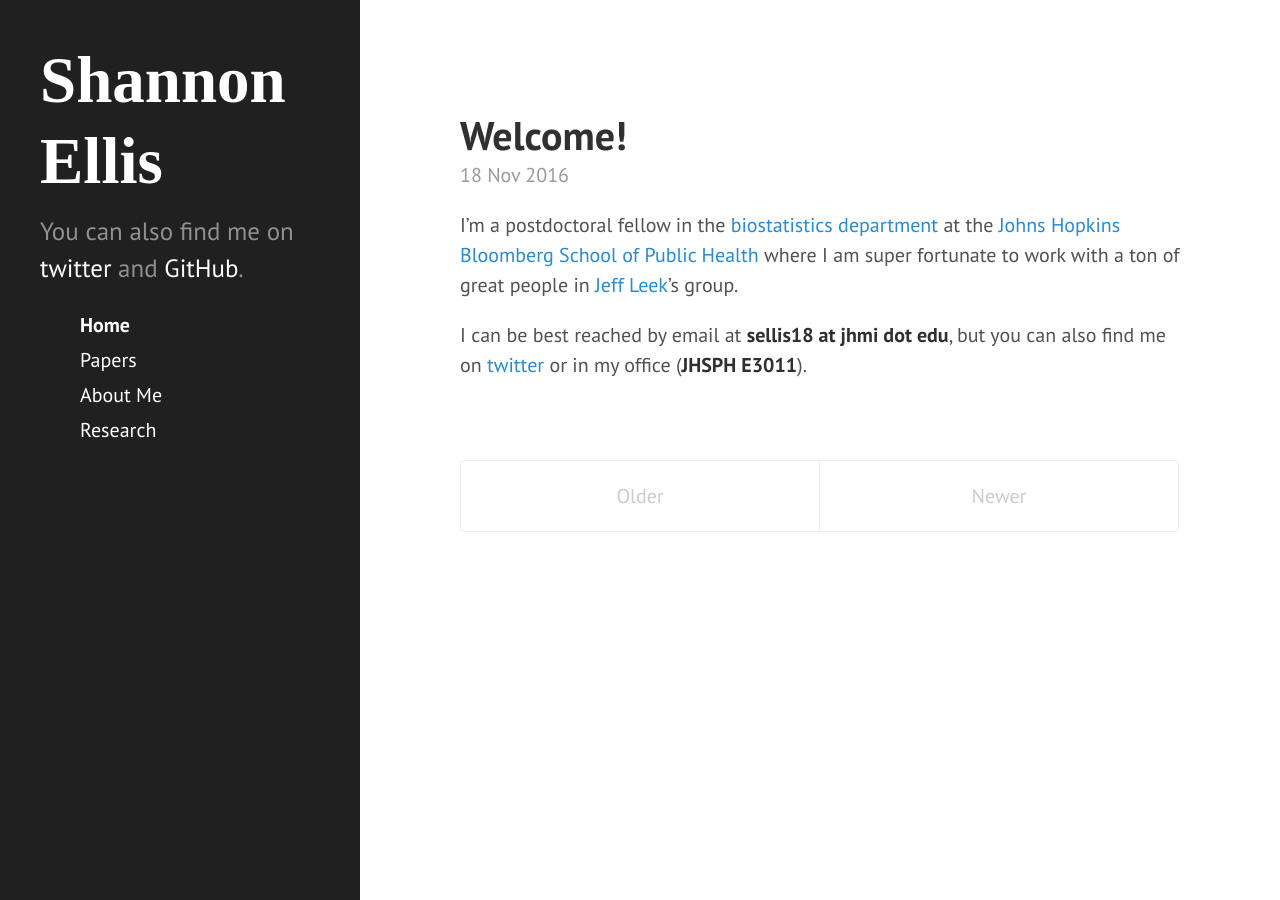
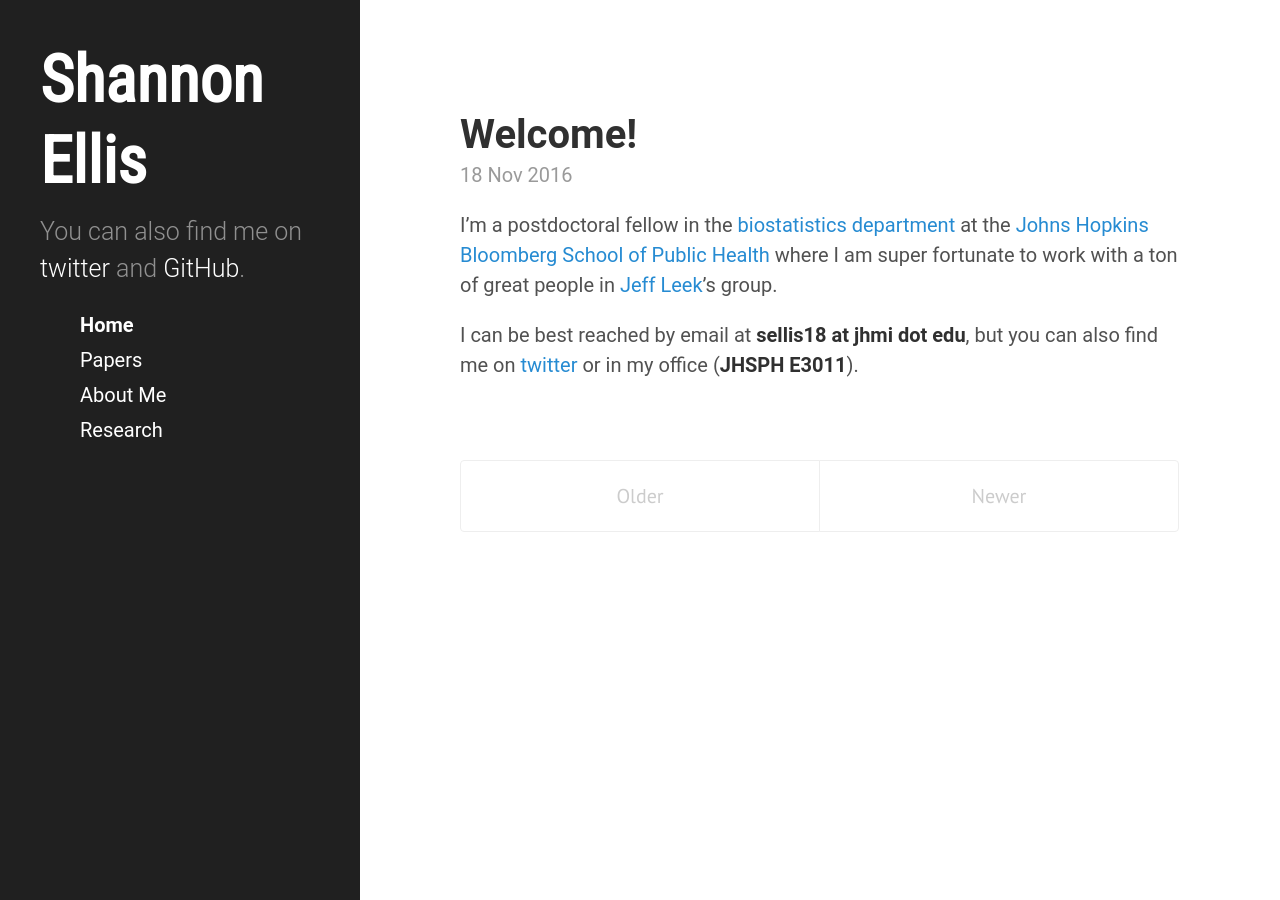
Before and after one commit to ShanEllis/ShanEllis.github.io, a Jekyll site: the page built from index.html, in a window 1280 px wide. Built offline with Jekyll 4.4.1, drawn with Linux system fonts in a browser that asks for light colours; the list of posts is cut into pages by our own code.

Commit message:
Update hyde.css

```diff
--- a/public/css/hyde.css
+++ b/public/css/hyde.css
@@ -32,7 +32,7 @@
  */
 
 html {
-  font-family: "PT Sans", Helvetica, Arial, sans-serif;
+  font-family: 'Roboto', sans-serif;
 }
 @media (min-width: 48em) {
   html {
@@ -79,7 +79,7 @@
 .sidebar-about h1 {
   color: #fff;
   margin-top: 0;
-  font-family: "Abril Fatface", serif;
+  font-family: 'Roboto Condensed', sans-serif;
   font-size: 3.25rem;
 }
 
```
